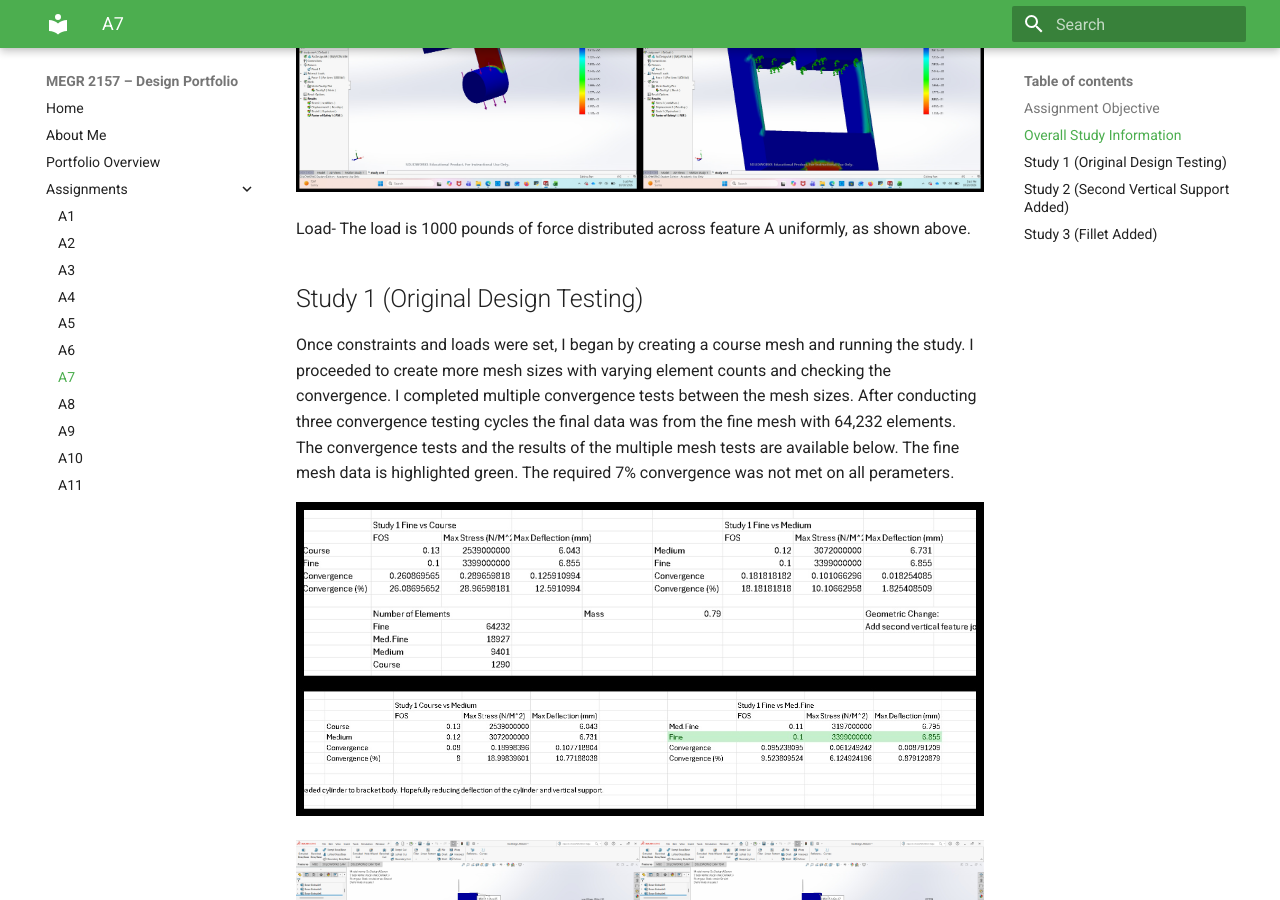
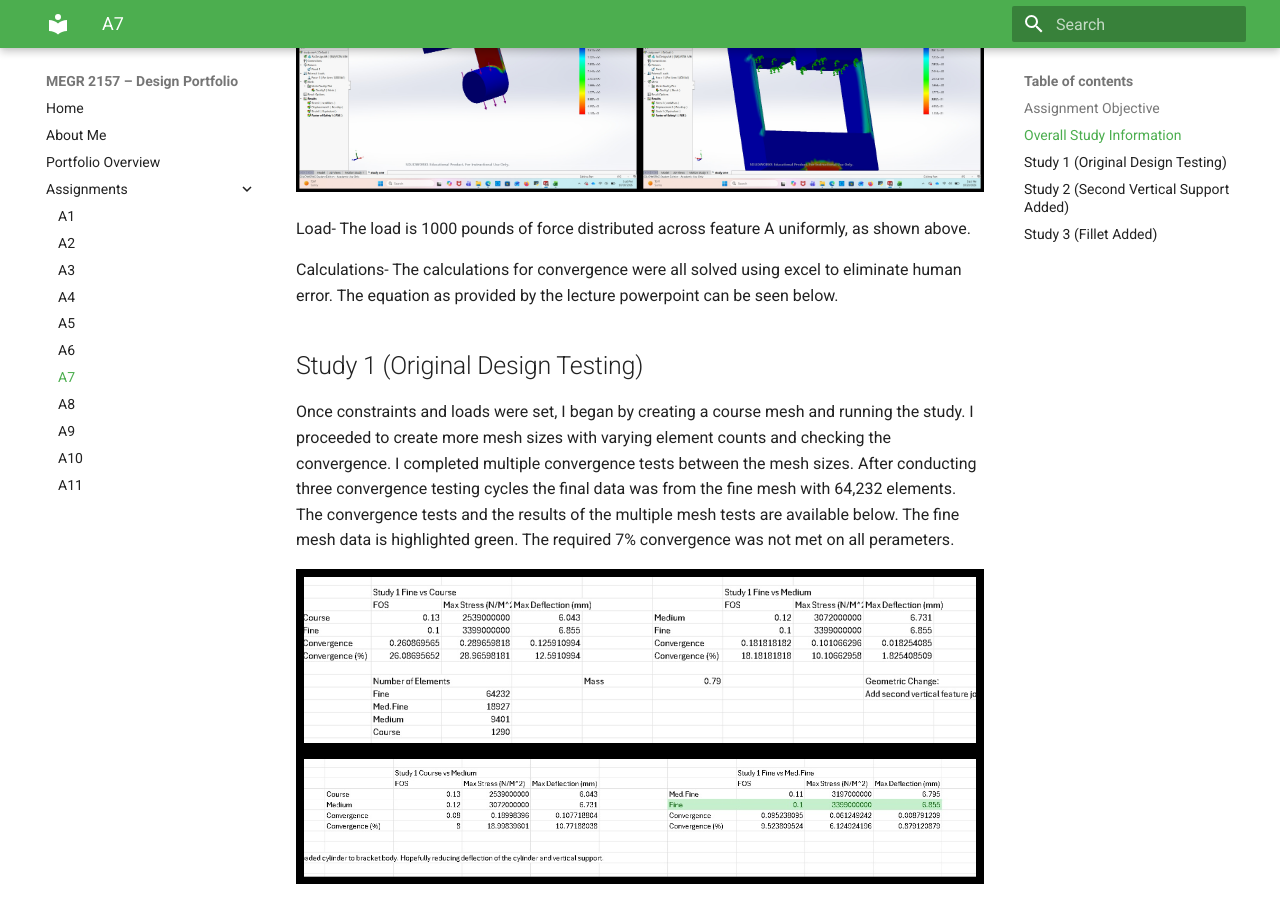
Before and after one commit to Taylor-Rockefeller-Portfolio/megr2157-portfolio, an MkDocs documentation site: the page built from docs/assignments/A07/index.md, in a window 1280 px wide and 900 px high, scrolled down 1803 px. Built offline with MkDocs 1.6.1 and Material for MkDocs 9.7.7, drawn with Linux system fonts in a browser that asks for light colours.

Commit message:
Add calculations section to A07 index
Added a section for calculations detailing the use of Excel for convergence solutions.

```diff
--- a/docs/assignments/A07/index.md
+++ b/docs/assignments/A07/index.md
@@ -20,6 +20,8 @@ The part is constrained by a fixed connection at feature E as shown below
 Load-
 The load is 1000 pounds of force distributed across feature A uniformly, as shown above.
 
+Calculations-
+The calculations for convergence were all solved using excel to eliminate human error. The equation as provided by the lecture powerpoint can be seen below.
 
 
 
```
